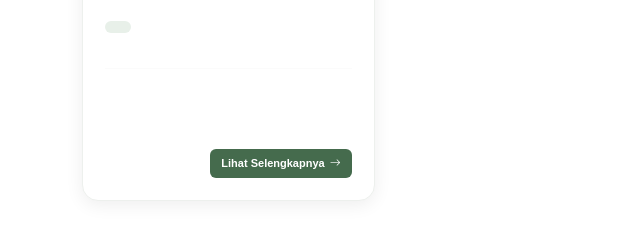
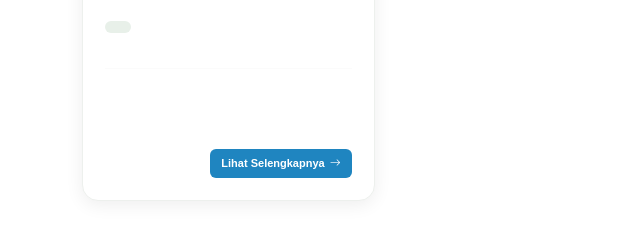
Before and after one commit to Renasha31/lab-geta-pens, a Laravel app: template resources/views/anggota/adepan.blade.php in a window 1280 px wide. Shown: the part 688-929 px from the top of the page, without its empty margins (0-640 px from the left). Run offline with Laravel 12, Linux system fonts and the light colour scheme; the template is opened without the code that fills it, so the values that code supplies are empty.

Commit message:
find: ganti warna button

```diff
--- a/resources/views/anggota/adepan.blade.php
+++ b/resources/views/anggota/adepan.blade.php
@@ -70,7 +70,7 @@
             align-items: center;
             gap: 5px;
             padding: 6px 11px;
-            background: #456b4d;
+            background: #1f85c0;
             color: white;
             text-decoration: none;
             font-size: 11px;
@@ -80,7 +80,7 @@
         }
 
         .btn-detail:hover {
-            background: #2f5037;
+            background: #1f85c0;
             color: white;
             transform: translateY(-2px);
         }
@@ -238,7 +238,6 @@
 
         @if (!$utama)
 
-            {{-- Jika belum ada data anggota --}}
             <div class="data-kosong">
                 <i class="bi bi-people"></i>
                 <h5>Belum Ada Data Anggota</h5>
@@ -247,7 +246,6 @@
         @else
             <div class="row g-4">
 
-                {{-- Anggota utama --}}
                 <div class="col-lg-5">
 
                     <div class="anggota-utama">
@@ -282,7 +280,6 @@
 
                 </div>
 
-                {{-- Anggota lainnya --}}
                 <div class="col-lg-7">
 
                     @if ($lainnya->isNotEmpty())
```
